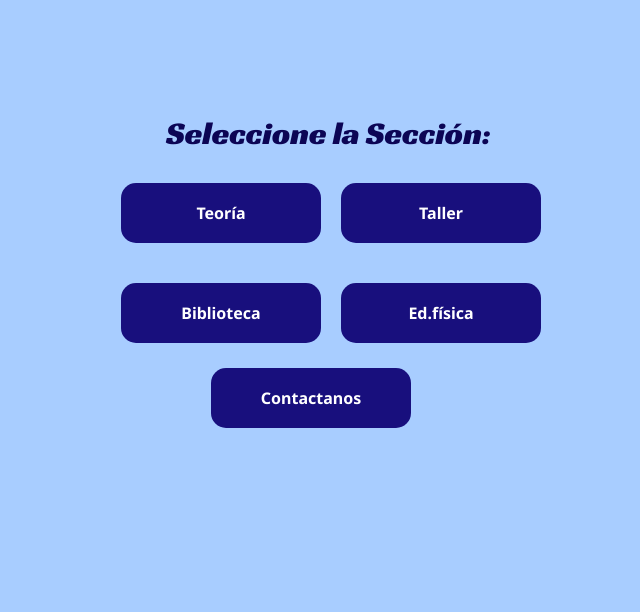
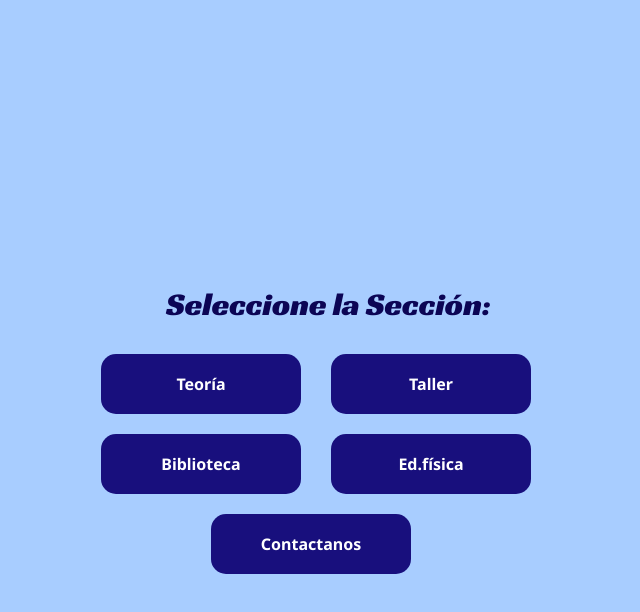
Before and after one commit to LuceroValentina/Proyecto-Cuaderno-de-comunicaciones, a React (Create React App) app: page /secciones in a window 1280 px wide. Shown: the top 612 px of the page, without its empty margins (329-969 px from the left). Built offline with nearby package versions, Linux system fonts and the light colour scheme.

Commit message:
Subiendo alineacion con display grid de botones en PantallaSecciones

```diff
--- a/src/css/PantallaSecciones.css
+++ b/src/css/PantallaSecciones.css
@@ -1,36 +1,23 @@
-.container-secciones{
-    display: block;
-flex-direction: column;  /* apila título, grid y botón */
-    align-items: center;     /* centra todo horizontalmente */
-        justify-content: center;
-    text-align: center;
-    gap: 40px;
-    margin-top: 95px;
+
+.container-secciones {
+    display: flex;
+    flex-direction: column;
+    align-items: center;
+    justify-content: center;
+    height: 100vh;
     width: 100%;
-    height: 100vh;
-}
-
-
-.titulo {
-    margin-left: 50px;
-    font-weight: bold;
-    margin-bottom: 30px;
-    color: #0d0b4d;
 }
 
 .container-botones {
     display: grid;
-    grid-template-columns: repeat(2, 180px);
-    gap: 40px;
-    justify-content: center;
-    margin-bottom: 25px;
-
+    grid-template-columns: repeat(2, 1fr);
+    grid-template-rows: repeat(2, auto);
+    gap: 20px;
 }
 
-.contactanos {
-    display: block;
-    margin-top: 40px;
-    width: 200px;
+.contactanos{
+   margin-top: 20px;
+   width: 200px;
     height: 60px;
     background-color: #180F7D;
     color: #ffffff;
@@ -39,9 +26,13 @@ flex-direction: column;  /* apila título, grid y botón */
     font-weight: bold;
     border: none;
     border-radius: 15px;
-    margin:auto;
 }
-
 .contactanos:hover {
     box-shadow: 5px 5px 5px rgba(255, 255, 255);
 }
+.titulo {
+    margin-left: 50px;
+    font-weight: bold;
+    margin-bottom: 30px;
+    color: #0d0b4d;
+}
```
Also changed, not shown: src/components/PantallaSecciones.jsx (indentation only).
